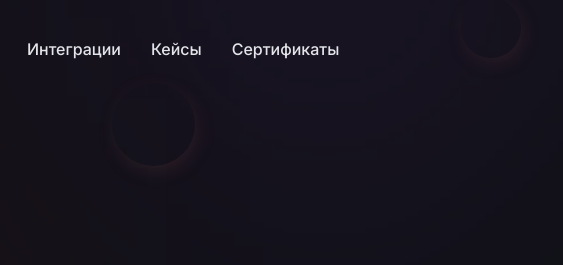
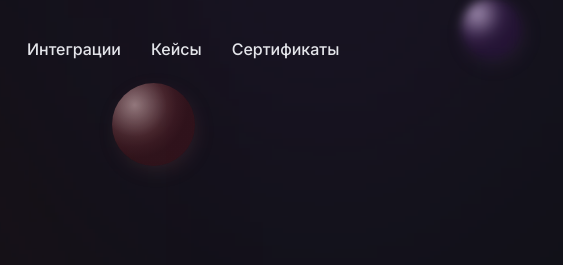
Before and after one commit to xNevrroXx/amoCRM-html, a plain HTML site: page index.html in a window 1280 px wide. Shown: the top 265 px of the page, 407-970 px from the left. Drawn offline with Linux system fonts and the light colour scheme.

Commit message:
unccomment needed css strings

```diff
--- a/styles/index.css
+++ b/styles/index.css
@@ -299,7 +299,7 @@ body {
 }
  /* warning: gradient uses a rotation that is not supported by CSS and may not behave as expected */
 @supports ((-webkit-backdrop-filter: none) or (backdrop-filter: none)) {
-    /* #red-ball-2 {
+    #red-ball-2 {
         background: radial-gradient(64% 64% at 27.25% 26.5%, rgba(255, 208, 208, 0.536) 0%, rgba(212, 93, 93, 0.264) 59.67%, rgba(167, 49, 49, 0.248) 78.59%, rgba(130, 25, 25, 0.248) 100%);
         box-shadow: 3px 6px 27px -10px rgba(223, 125, 125, 0.25);
         backdrop-filter: blur(2px);
@@ -320,7 +320,7 @@ body {
         filter: blur(2.5px);
         backdrop-filter: blur(2px);
         -webkit-backdrop-filter: blur(2px);
-    } */
+    }
 }
 
 
```
